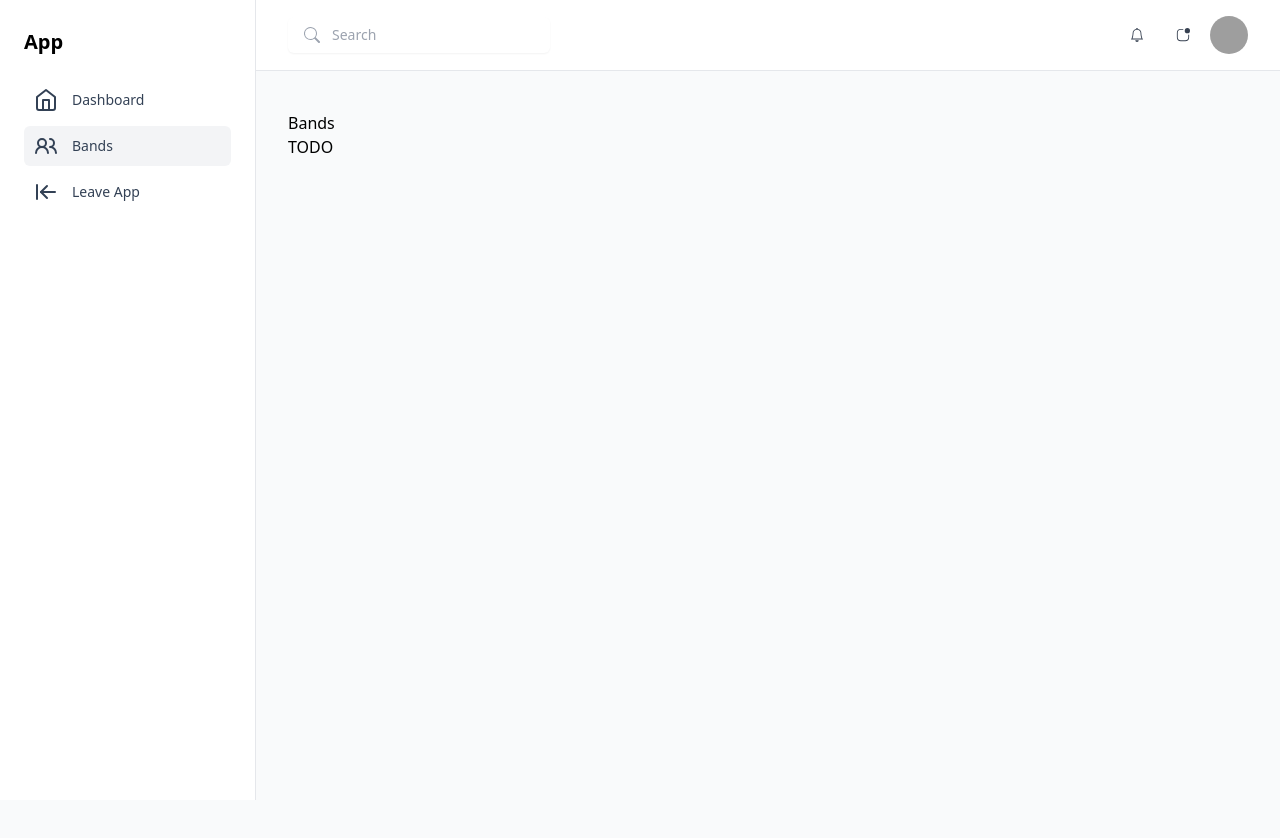
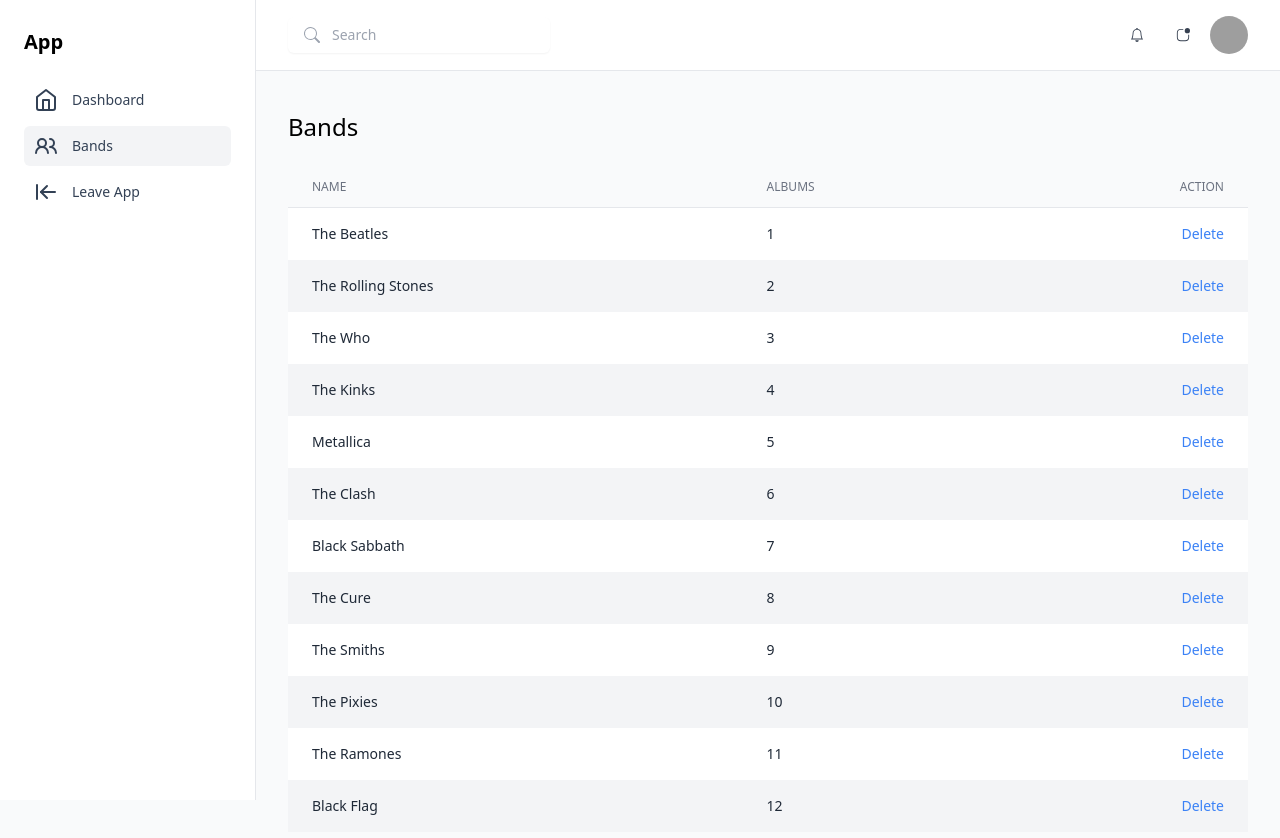
Before and after one commit to house9/nextjs-server-action-crud, a Next.js app: page /bands in a window 1280 px wide. Before the commit the page ends 800 px from the top, so only its background shows below. Built offline with nearby package versions, Linux system fonts and the light colour scheme; grey boxes are pictures that could not be loaded.

Commit message:
render table of hardcoded bands

```diff
--- /dev/null
+++ b/src/app/(application-layout)/bands/(index)/Row.tsx
@@ -0,0 +1,26 @@
+type Band = {
+  id: number;
+  name: string;
+};
+
+type Props = { band: Band };
+
+export const Row = ({ band }: Props) => {
+  console.log("Band: app/(application-layout)/bands/(index)/Band.tsx", band);
+
+  return (
+    <tr className="odd:bg-white even:bg-gray-100 hover:bg-gray-100 dark:odd:bg-gray-800 dark:even:bg-gray-700 dark:hover:bg-gray-700">
+      <td className="px-6 py-4 whitespace-nowrap text-sm font-medium text-gray-800 dark:text-gray-200">
+        {band.name}
+      </td>
+      <td className="px-6 py-4 whitespace-nowrap text-sm text-gray-800 dark:text-gray-200">
+        {band.id} {/* TODO: count of albums */}
+      </td>
+      <td className="px-6 py-4 whitespace-nowrap text-right text-sm font-medium">
+        <a className="text-blue-500 hover:text-blue-700" href="#">
+          Delete
+        </a>
+      </td>
+    </tr>
+  );
+};
--- a/src/app/(application-layout)/bands/(index)/page.tsx
+++ b/src/app/(application-layout)/bands/(index)/page.tsx
@@ -1,11 +1,71 @@
+import { Row } from "./Row";
+
+type Band = {
+  id: number;
+  name: string;
+};
+
 export default function Page() {
   console.log(
     "   render: Bands: app/(application-layout)/bands/(index)/page.tsx"
   );
+
+  const bands: Band[] = [
+    { id: 1, name: "The Beatles" },
+    { id: 2, name: "The Rolling Stones" },
+    { id: 3, name: "The Who" },
+    { id: 4, name: "The Kinks" },
+    { id: 5, name: "Metallica" },
+    { id: 6, name: "The Clash" },
+    { id: 7, name: "Black Sabbath" },
+    { id: 8, name: "The Cure" },
+    { id: 9, name: "The Smiths" },
+    { id: 10, name: "The Pixies" },
+    { id: 11, name: "The Ramones" },
+    { id: 12, name: "Black Flag" },
+  ];
+
   return (
     <>
-      <h1>Bands</h1>
-      <p>TODO</p>
+      <h1 className="mb-6 text-2xl">Bands</h1>
+
+      <div className="flex flex-col">
+        <div className="-m-1.5 overflow-x-auto">
+          <div className="p-1.5 min-w-full inline-block align-middle">
+            <div className="overflow-hidden">
+              <table className="min-w-full divide-y divide-gray-200 dark:divide-gray-700">
+                <thead>
+                  <tr>
+                    <th
+                      scope="col"
+                      className="px-6 py-3 text-left text-xs font-medium text-gray-500 uppercase"
+                    >
+                      Name
+                    </th>
+                    <th
+                      scope="col"
+                      className="px-6 py-3 text-left text-xs font-medium text-gray-500 uppercase"
+                    >
+                      Albums
+                    </th>
+                    <th
+                      scope="col"
+                      className="px-6 py-3 text-right text-xs font-medium text-gray-500 uppercase"
+                    >
+                      Action
+                    </th>
+                  </tr>
+                </thead>
+                <tbody>
+                  {bands.map((band) => (
+                    <Row key={band.id} band={band} />
+                  ))}
+                </tbody>
+              </table>
+            </div>
+          </div>
+        </div>
+      </div>
     </>
   );
 }
--- a/src/app/(application-layout)/layout-components/Header.tsx
+++ b/src/app/(application-layout)/layout-components/Header.tsx
@@ -11,7 +11,7 @@
             href="#"
             aria-label="Brand"
           >
-            Brand
+            App
           </a>
         </div>
 
```
